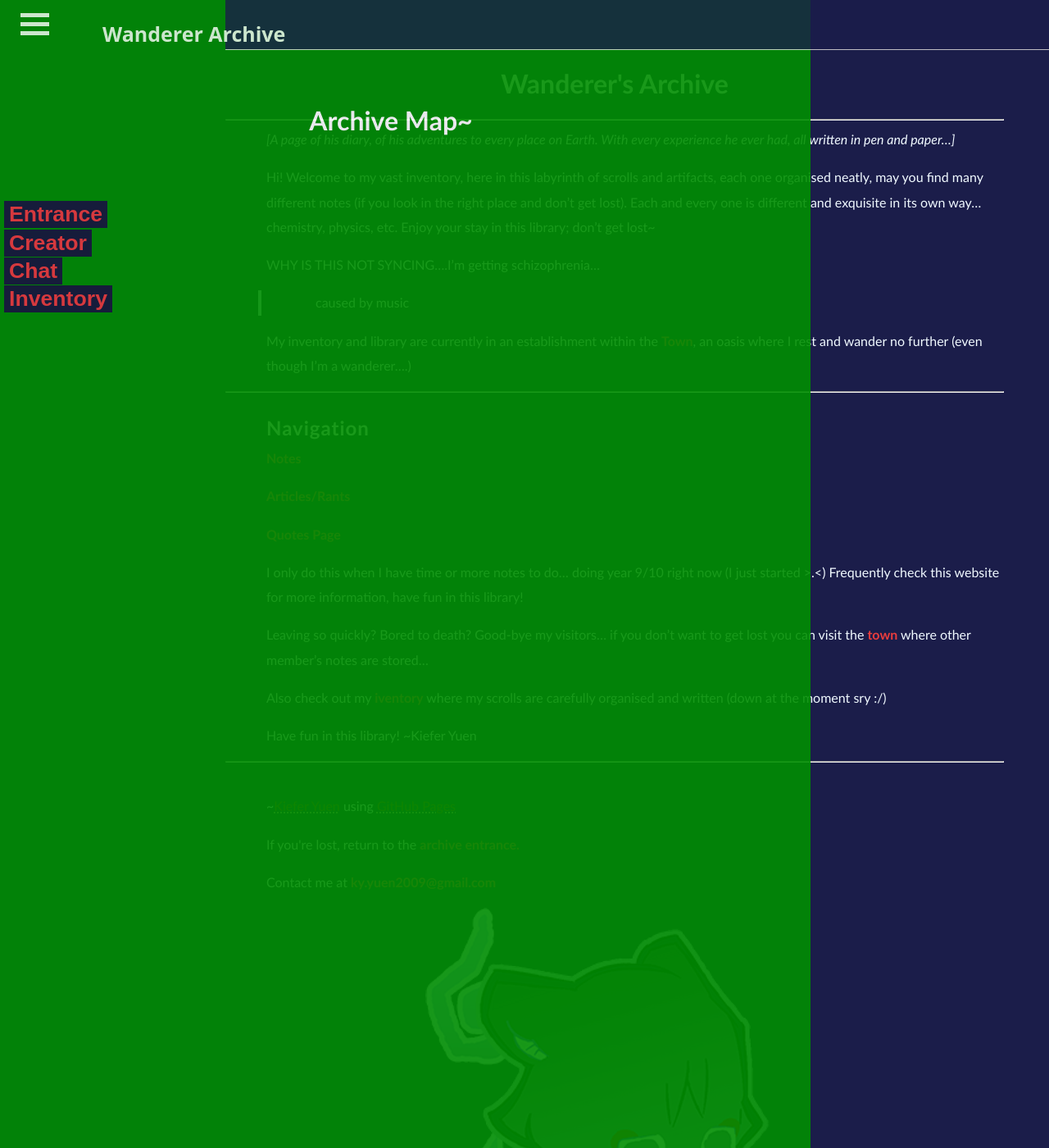
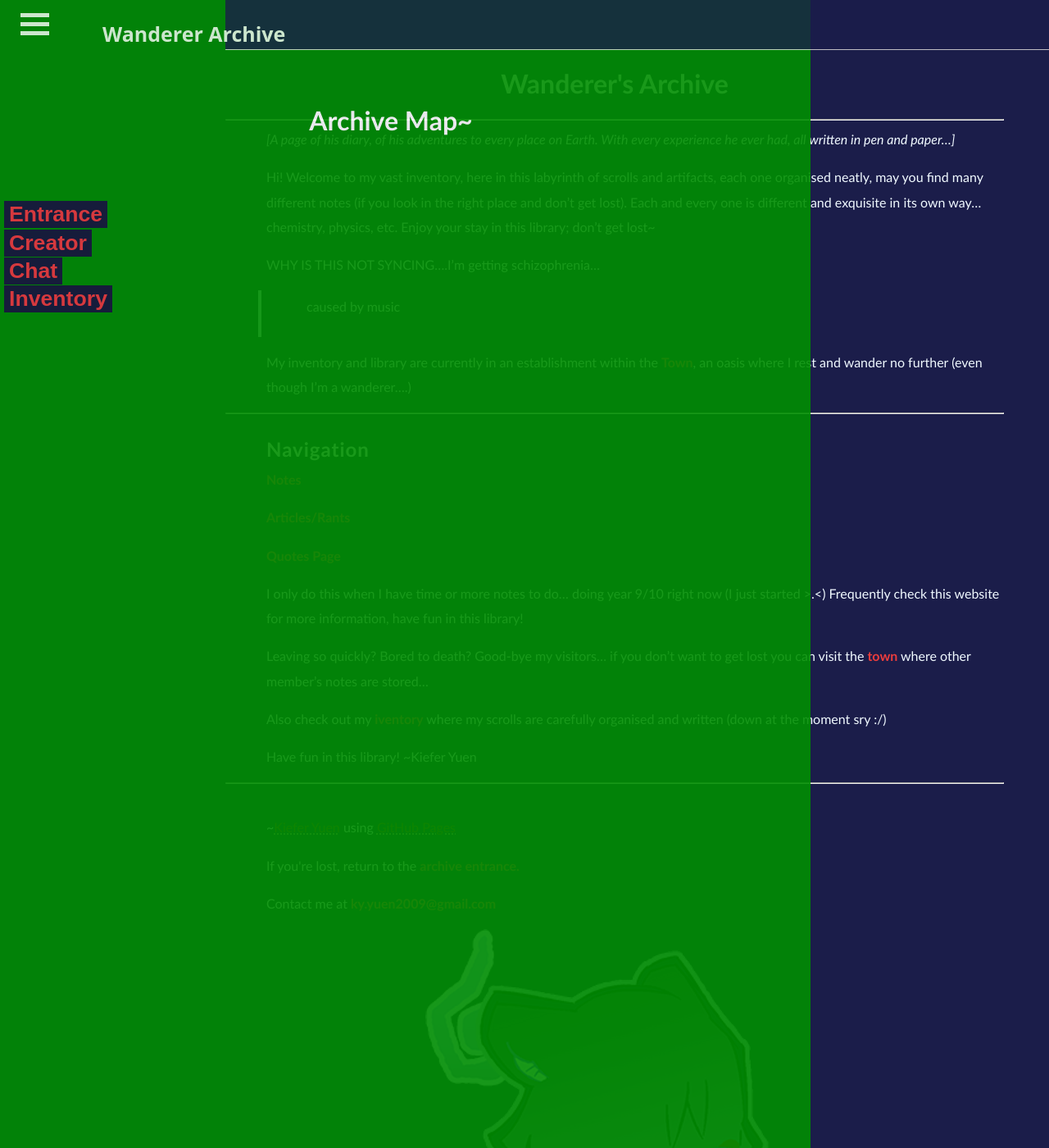
Before and after one commit to Rewind789/wanderer-archive, a Jekyll site: the page built from index.md, in a window 1280 px wide and 1400 px high. Shown: the whole window at 82% size. Built offline with Jekyll 4.4.1, drawn with Linux system fonts in a browser that asks for light colours; nearby versions of some CDN libraries; our own code applies the rules of GitHub Pages for plain Markdown files.

Commit message:
Update main.css

```diff
--- a/assets/css/main.css
+++ b/assets/css/main.css
@@ -265,7 +265,7 @@ h1 {
 }
 
 blockquote {
-  padding: 0 1rem;
+  padding: 5px;
   margin-left: 275;
   border-left: 0.3rem solid #dce6f0;
 }
```
